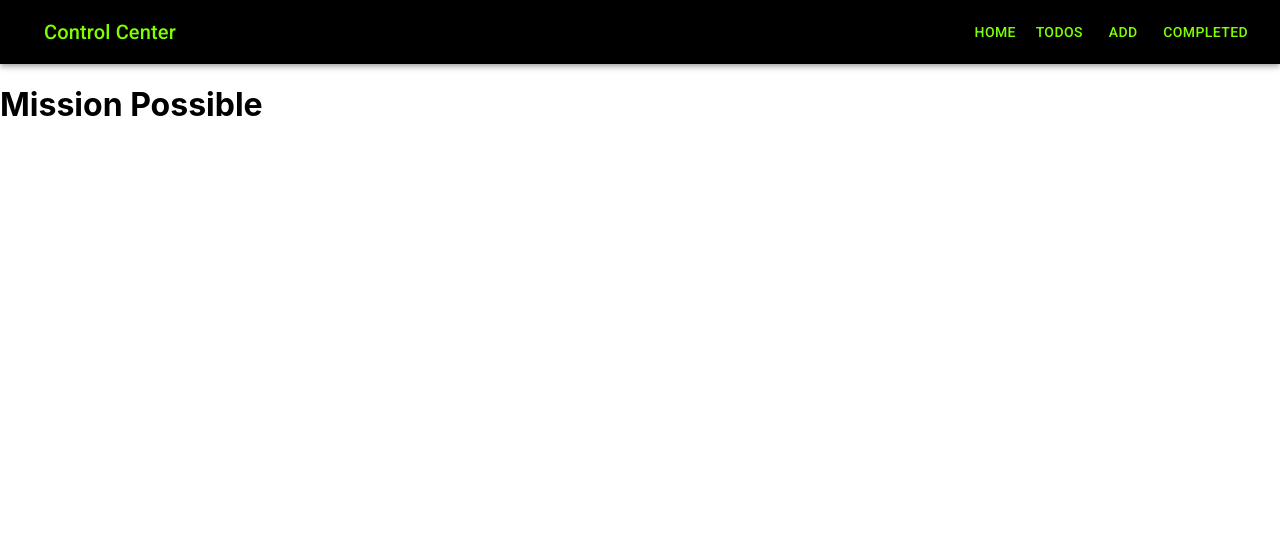
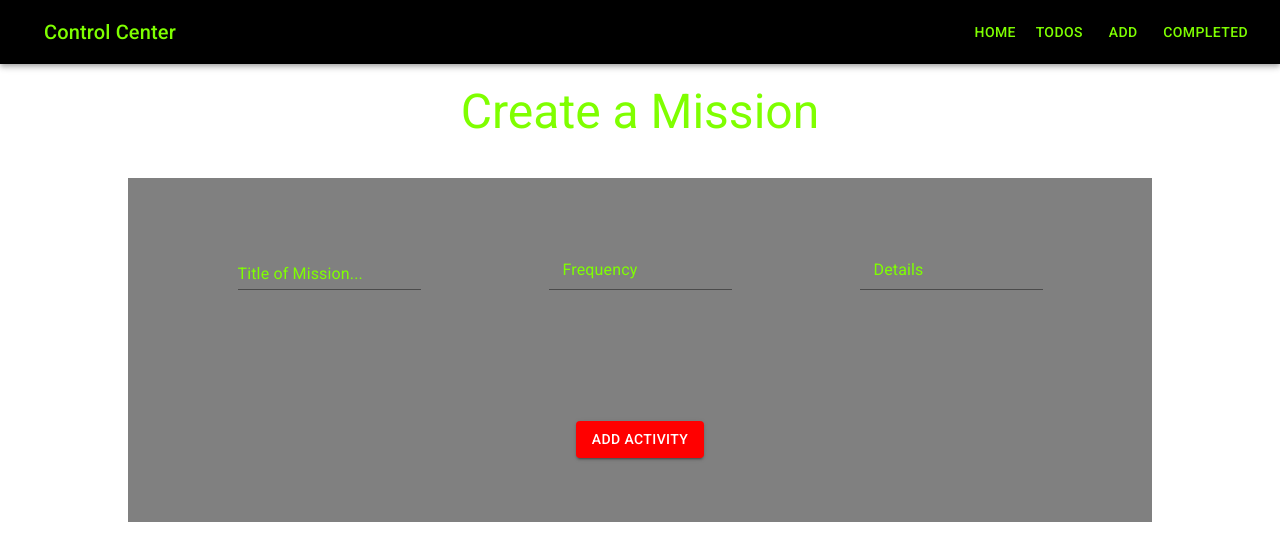
Before and after one commit to rachelheyvaert/phase-3-build-3-frontend, a React (Create React App) app: page /new_todo in a window 1280 px wide. Shown: the top 560 px of the page. Built offline with nearby package versions, Linux system fonts and the light colour scheme; no server answers; the HTML template or start-up script is replaced by a standard one.

Commit message:
Sets up filter and styling of the form

```diff
--- a/src/components/Filter.jsx
+++ b/src/components/Filter.jsx
@@ -1,8 +1,20 @@
 import React from 'react'
 
-const Filter = () => {
-  return (
-    <div>Filter</div>
+const Filter = ({filterBy, setFilterBy}) => {
+    function handleFilterChange(e){
+        setFilterBy(e.target.value)
+      }
+    return (
+    <div  style={{textAlign: "center"}}>
+        <label>
+    <select className="filter" onChange={handleFilterChange} value={filterBy}>
+      <option value="All">Filter by...</option>
+      <option value="Daily">Daily</option>
+      <option value="Weekly">Weekly</option>
+      <option value="Monthly">Pragmatics</option>
+      <option value="Yearly">Yearly</option>
+    </select>
+   </label></div>
   )
 }
 
--- a/src/components/Form.jsx
+++ b/src/components/Form.jsx
@@ -11,7 +11,7 @@ import { Typography } from '@mui/material';
 const Form = ({onAddTodo}) => {
     const [formData, setFormData] = useState({
         name: "",
-        description: "",
+        details: "",
        category: ""
       })
        const emptyForm = {
@@ -45,11 +45,11 @@ const Form = ({onAddTodo}) => {
            }
 
   return (
-    <div><Typography sx={{ flexGrow: 5 }}  mt="20px" variant="h3" align="center" style={{color:"#023047"}}>
+    <div><Typography sx={{ flexGrow: 5 }}  mt="20px" variant="h3" align="center" style={{color:"#7FFF00"}}>
     Create a Mission</Typography>
-<Box  sx={{ '& > :not(style)': { m: 8} }} style={{backgroundColor:"#219ebc", textAlign: "center", marginLeft:"10%", marginRight: "10%", marginTop:"3%"}}>
+<Box  sx={{ '& > :not(style)': { m: 8} }} style={{backgroundColor:"grey", textAlign: "center", marginLeft:"10%", marginRight: "10%", marginTop:"3%"}}>
 <FormControl  variant="standard" onSubmit={handleSubmit} >
-<InputLabel style={{color:"#ffb703"}}> Title of Mission...</InputLabel>
+<InputLabel style={{color:"#7FFF00"}}> Title of Mission...</InputLabel>
   <Input
     id="name"
     value={formData.name}
@@ -58,7 +58,7 @@ const Form = ({onAddTodo}) => {
   />
   </FormControl>
   <FormControl>
-  <InputLabel style={{color:"#ffb703"}}>Frequency</InputLabel>
+  <InputLabel style={{color:"#7FFF00"}}>Frequency</InputLabel>
   <Input
     id="area"
     value={formData.category}
@@ -66,11 +66,10 @@ const Form = ({onAddTodo}) => {
     color="warning"
   />
   <FormHelperText style={{color:"white"}}>
-   Description
   </FormHelperText>
   </FormControl>
   <FormControl >
-  <InputLabel style={{color:"#ffb703"}} htmlFor="component-helper">Description</InputLabel>
+  <InputLabel style={{color:"#7FFF00"}} htmlFor="component-helper">Details</InputLabel>
   <Input
     id="description"
     value={formData.description}
@@ -78,7 +77,7 @@ const Form = ({onAddTodo}) => {
     color="warning"
   />
   </FormControl>
-<Button  onClick={handleSubmit} style={{backgroundColor:"#fb8500"}} type="submit" variant="contained">Add Activity</Button>
+<Button  onClick={handleSubmit} style={{backgroundColor:"red"}} type="submit" variant="contained">Add Activity</Button>
 </Box>
 </div>
 );
--- a/src/components/Home.jsx
+++ b/src/components/Home.jsx
@@ -1,8 +1,12 @@
 import React from 'react'
+import { Typography } from '@mui/material'
 
 const Home = () => {
   return (
-    <div>Home</div>
+    <div>  <Typography gutterBottom variant="h5" style={{color: "#7FFF00"}}>
+    Mission Possible
+    </Typography>
+    </div>
   )
 }
 
--- a/src/components/MainContainer.jsx
+++ b/src/components/MainContainer.jsx
@@ -39,7 +39,6 @@ export const MainContainer = () => {
 
   return (
     <div>
-        <h1>Mission Possible</h1>
         <Routes>
       <Route path="/" element={<Home />}/>
       <Route path="/todos"
@@ -48,7 +47,7 @@ export const MainContainer = () => {
       setFilterBy={setFilterBy}
       filter={filterBy}
       handleDeleteClick={handleDeleteClick}/>} />
-      <Route path="/todos/new"
+      <Route path="/new_todo"
         element={<Form
         onAddTodo={handleAddNewTodo}/>} />
     </Routes>
--- a/src/components/NavBar.jsx
+++ b/src/components/NavBar.jsx
@@ -24,8 +24,8 @@ const NavBar = () => {
           </Typography>
           <Button style={{color:"#7FFF00"}} component={Link} to="/">Home</Button>
           <Button style={{color:"#7FFF00"}} component={Link} to="/todos">Todos</Button>
-          <Button style={{color:"#7FFF00"}} component={Link} to="/todos/new">Add</Button>
-          <Button style={{color:"#7FFF00"}} component={Link} to="/todos/completed">Completed</Button>
+          <Button style={{color:"#7FFF00"}} component={Link} to="/new_todo">Add</Button>
+          <Button style={{color:"#7FFF00"}} component={Link} to="/completed_todos">Completed</Button>
         </Toolbar>
       </AppBar>
     </Box>
--- a/src/components/TodoCard.jsx
+++ b/src/components/TodoCard.jsx
@@ -8,20 +8,20 @@ import Button from '@mui/material/Button';
 
 const TodoCard = ({todo, handleDeleteClick}) => {
   return (
-    <Card id={todo.id} key={todo.name} sx={{ maxWidth: 345, background:"#023047",margin:"50px", border:"solid" }}>
+    <Card id={todo.id} key={todo.name} sx={{ maxWidth: 345, background:"#000000",margin:"50px", border:"solid" }}>
       <CardContent>
-        <Typography gutterBottom variant="h5" style={{color: "white"}}>
+        <Typography gutterBottom variant="h5" style={{color: "#7FFF00"}}>
          {todo.name}
         </Typography>
-        <Typography variant="body1" style={{color: "#ffb703"}}>
-        Category: {todo.category}
+        <Typography variant="body2" style={{color: "#40E0D0"}}>
+         Details: {todo.details}
         </Typography>
-        <Typography variant="body2" style={{color: "#219ebc"}}>
-          {todo.description}
+        <Typography variant="body1" style={{color: "white"}}>
+        Category: {todo.category_id}
         </Typography>
       </CardContent>
       <CardActions >
-        <Button onClick={() => handleDeleteClick(todo)} size="small" style={{color:"#ff5003"}}>
+        <Button onClick={() => handleDeleteClick(todo)} size="small" style={{color:"red"}}>
           <DeleteIcon></DeleteIcon>
         </Button>
       </CardActions>
```
